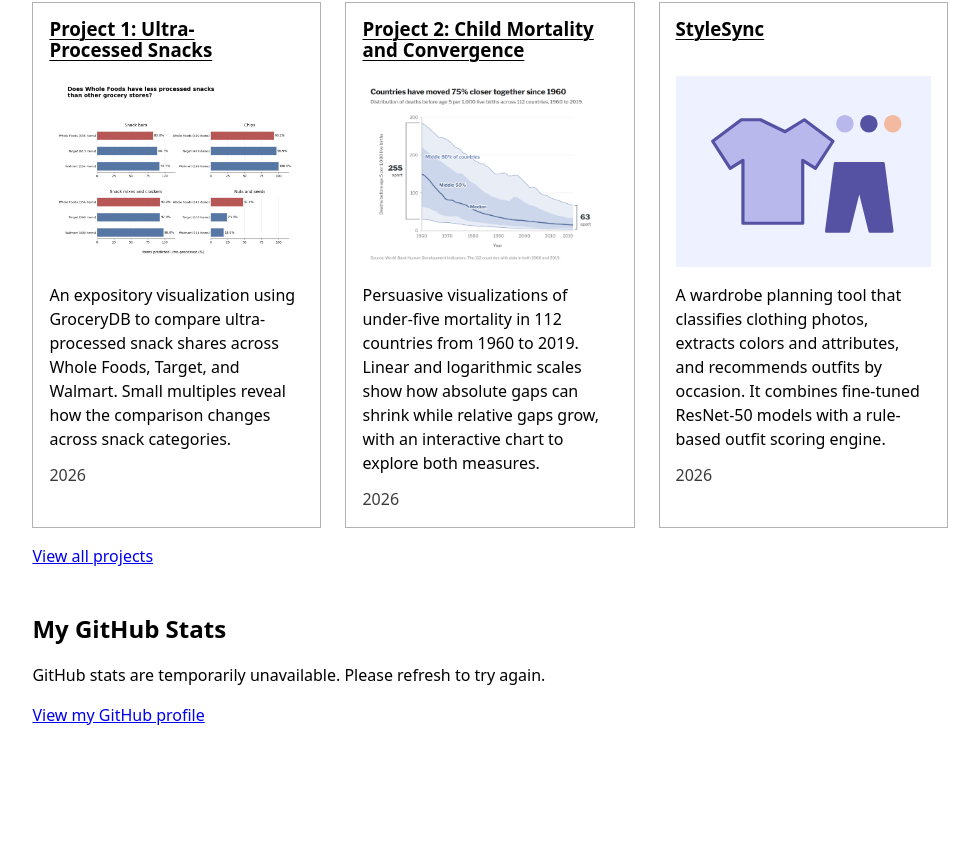
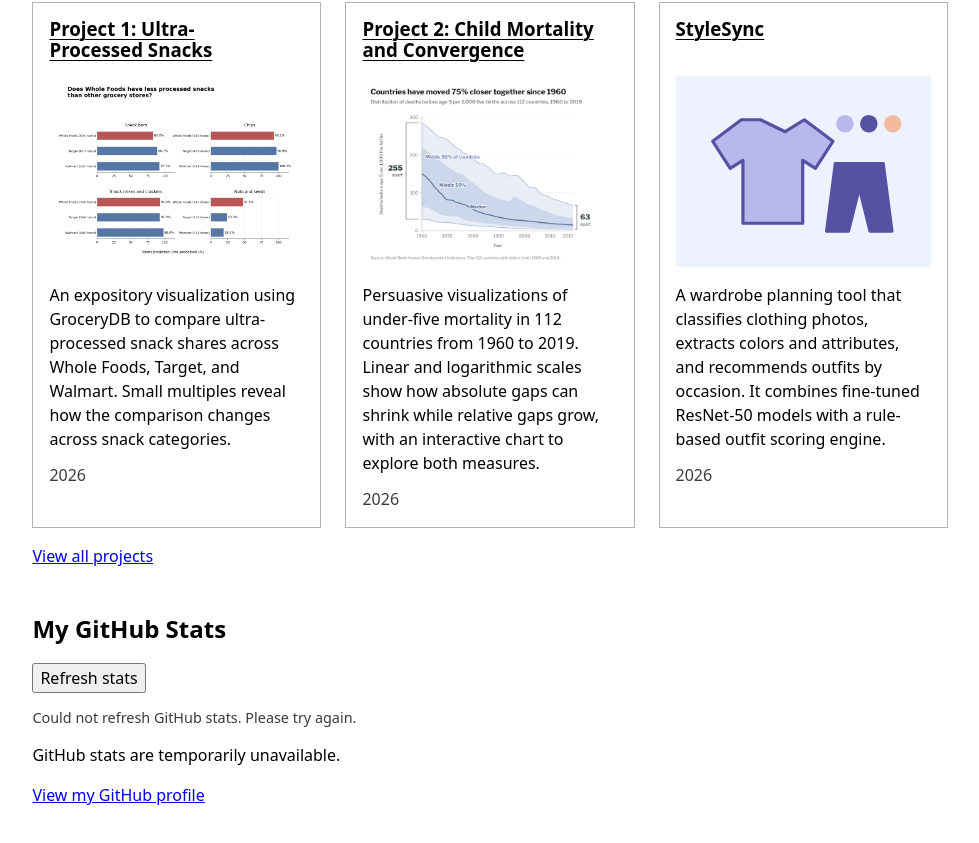
Before and after one commit to RishilC1/DSC-106-Portfolio, a plain HTML site: page index.html in a window 1280 px wide. Shown: the part 910-1753 px from the top of the page, without its empty margins (150-1129 px from the left). Before the commit the page ends 1709 px from the top, so only its background shows below. Drawn offline with Linux system fonts and the light colour scheme; no server answers.

Commit message:
Add stats refresh button and loading feedback

```diff
--- a/index.html
+++ b/index.html
@@ -23,7 +23,9 @@
 </section>
 <section aria-labelledby="github-stats-title">
     <h2 id="github-stats-title">My GitHub Stats</h2>
-    <div id="profile-stats" aria-live="polite"><p>Loading GitHub stats…</p></div>
+    <button id="refresh-stats" type="button" hidden>Refresh stats</button>
+    <p id="stats-status" role="status"></p>
+    <div id="profile-stats"><p>Loading GitHub stats…</p></div>
     <p><a href="https://github.com/RishilC1" target="_blank" rel="noopener noreferrer">View my GitHub profile</a></p>
 </section>
 <noscript>Enable JavaScript to load projects and GitHub stats.</noscript>
--- a/index.js
+++ b/index.js
@@ -10,9 +10,17 @@ async function loadLatestProjects() {
   }
 }
 
+const refreshStats = document.querySelector('#refresh-stats');
+const statsStatus = document.querySelector('#stats-status');
+
 async function loadGitHubStats() {
   const profileStats = document.querySelector('#profile-stats');
-  if (!profileStats) return;
+  if (!profileStats || !refreshStats || !statsStatus || refreshStats.disabled) return;
+
+  refreshStats.disabled = true;
+  refreshStats.textContent = 'Refreshing…';
+  statsStatus.textContent = 'Loading live data from GitHub…';
+  profileStats.setAttribute('aria-busy', 'true');
 
   try {
     const githubData = await fetchGitHubData('RishilC1');
@@ -33,9 +41,22 @@ async function loadGitHubStats() {
       dl.append(group);
     }
     profileStats.replaceChildren(dl);
+    statsStatus.textContent = `Last refreshed: ${new Date().toLocaleTimeString()}`;
   } catch (error) {
-    profileStats.textContent = 'GitHub stats are temporarily unavailable. Please refresh to try again.';
+    statsStatus.textContent = 'Could not refresh GitHub stats. Please try again.';
+    if (!profileStats.querySelector('dl')) {
+      profileStats.textContent = 'GitHub stats are temporarily unavailable.';
+    }
+  } finally {
+    refreshStats.disabled = false;
+    refreshStats.textContent = 'Refresh stats';
+    profileStats.setAttribute('aria-busy', 'false');
   }
+}
+
+if (refreshStats) {
+  refreshStats.hidden = false;
+  refreshStats.addEventListener('click', loadGitHubStats);
 }
 
 // A slow or unavailable API should not hold up the project cards.
--- a/style.css
+++ b/style.css
@@ -222,3 +222,18 @@ body > section {
     grid-template-columns: repeat(auto-fill, minmax(min(15em, 100%), 1fr));
   }
 }
+
+#refresh-stats {
+  font: inherit;
+  cursor: pointer;
+}
+
+#refresh-stats:disabled {
+  cursor: wait;
+}
+
+#stats-status {
+  color: color-mix(in oklch, canvastext 65%, canvas);
+  font-size: 0.9em;
+  min-height: 1.5em;
+}
```
